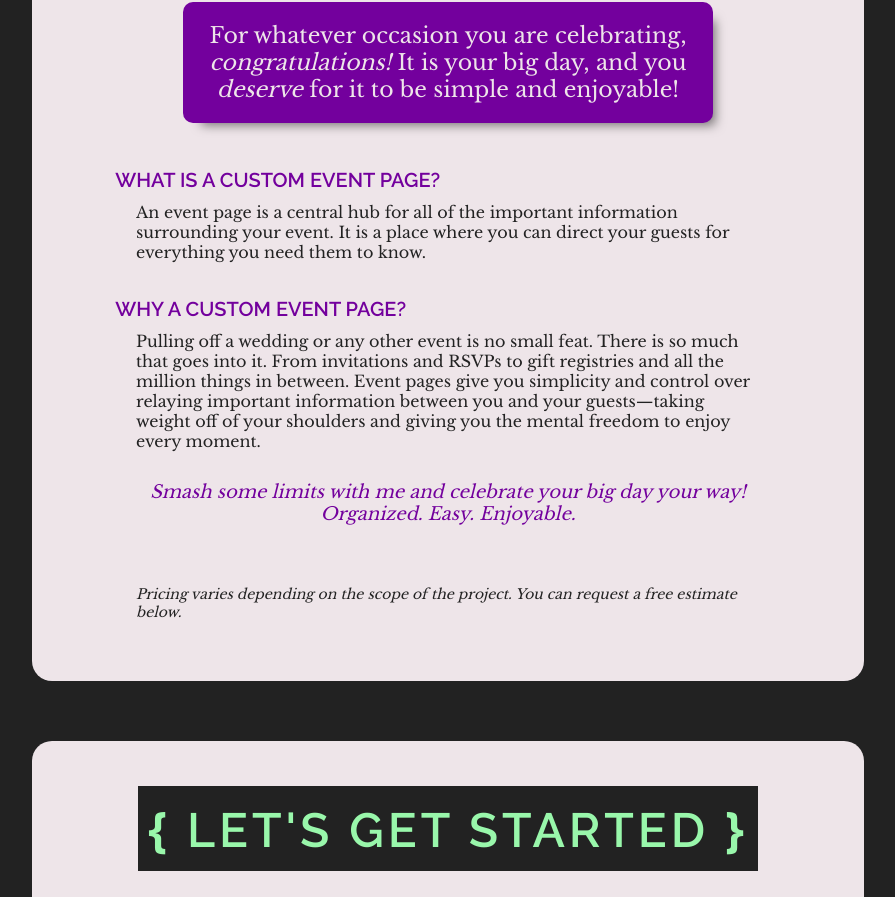
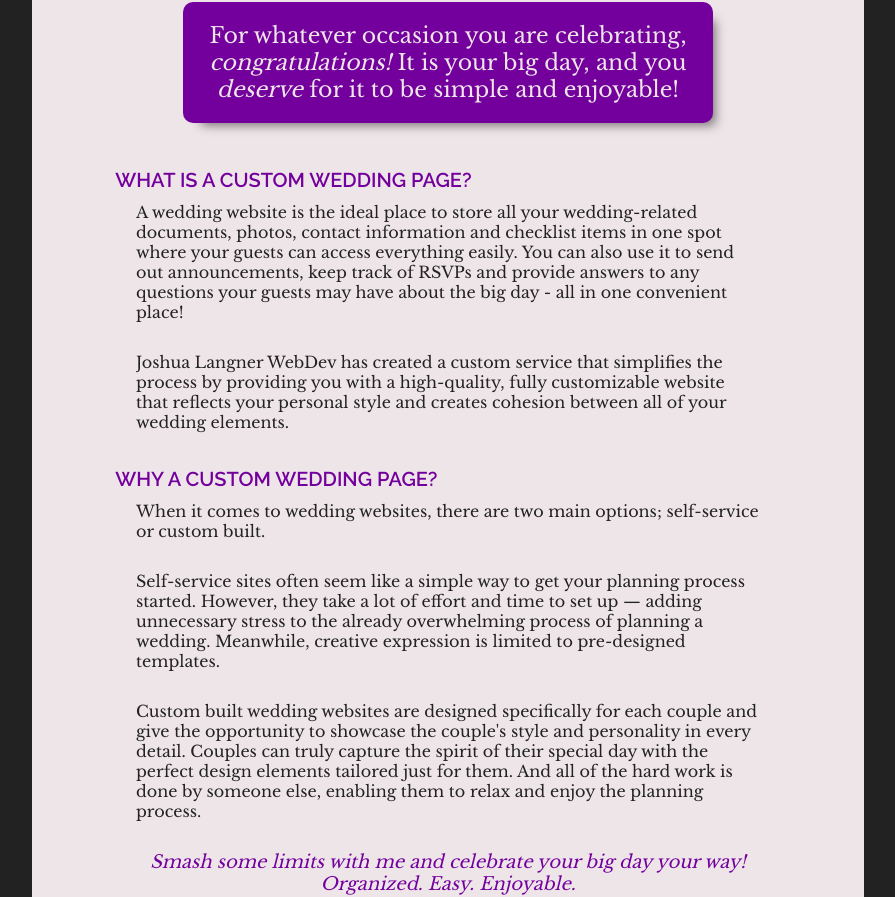
Before and after one commit to jlangner87/JoshuaLangner2, a React (Create React App) app in the folder client/: page /event_pages in a window 1280 px wide. Shown: the part 611-1508 px from the top of the page, without its empty margins (192-1087 px from the left). Built offline with nearby package versions, Linux system fonts and the light colour scheme.

Commit message:
update events page content

```diff
--- a/client/src/pages/eventPages.jsx
+++ b/client/src/pages/eventPages.jsx
@@ -12,10 +12,14 @@ function EventPages() {
       <div className='page_content'>
         <h1 className='page_content_header'><span className='bracket'>&#123;</span> Simplify Your Day <span className='bracket'>&#125;</span></h1>
         <p className='services_content_catch'>For whatever occasion you are celebrating, <em>congratulations!</em> It is your big day, and you <em>deserve</em> for it to be simple and enjoyable!</p>
-        <h3 className='services_content_subheader'>What is a custom event page?</h3>
-        <p className='services_content_body'>An event page is a central hub for all of the important information surrounding your event. It is a place where you can direct your guests for everything you need them to know.</p>
-        <h3 className='services_content_subheader'>Why a custom event page?</h3>
-        <p className='services_content_body'>Pulling off a wedding or any other event is no small feat. There is so much that goes into it. From invitations and RSVPs to gift registries and all the million things in between. Event pages give you simplicity and control over relaying important information between you and your guests—taking weight off of your shoulders and giving you the mental freedom to enjoy every moment.</p>
+        <h3 className='services_content_subheader'>What is a custom wedding page?</h3>
+        <p className='services_content_body'>A wedding website is the ideal place to store all your wedding-related documents, photos, contact information and checklist items in one spot where your guests can access everything easily. You can also use it to send out announcements, keep track of RSVPs and provide answers to any questions your guests may have about the big day - all in one convenient place!</p>
+        <p className='services_content_body'>Joshua Langner WebDev has created a custom service that simplifies the process by providing you with a high-quality, fully customizable website that reflects your personal style and creates cohesion between all of your wedding elements.</p>
+        <h3 className='services_content_subheader'>Why a custom wedding page?</h3>
+        <p className='services_content_body'>When it comes to wedding websites, there are two main options; self-service or custom built. </p>
+        <p className='services_content_body'>Self-service sites often seem like a simple way to get your planning process started. However, they take a lot of effort and time to set up — adding unnecessary stress to the already overwhelming process of planning a wedding. Meanwhile, creative expression is limited to pre-designed templates.</p>
+        <p className='services_content_body'>Custom built wedding websites are designed specifically for each couple and give the opportunity to showcase the couple's style and personality in every detail. Couples can truly capture the spirit of their special day with the perfect design elements tailored just for them. And all of the hard work is done by someone else, enabling them to relax and enjoy the planning process.
+</p>
         <p className='services_content_action'>Smash some limits with me and celebrate your big day your way! <br/>Organized. Easy. Enjoyable. </p>
         <p className='services_content_note'>Pricing varies depending on the scope of the project. You can request a free estimate below.</p>
       </div>
```
Also changed, not shown: client/src/elements/blog.png (added).
